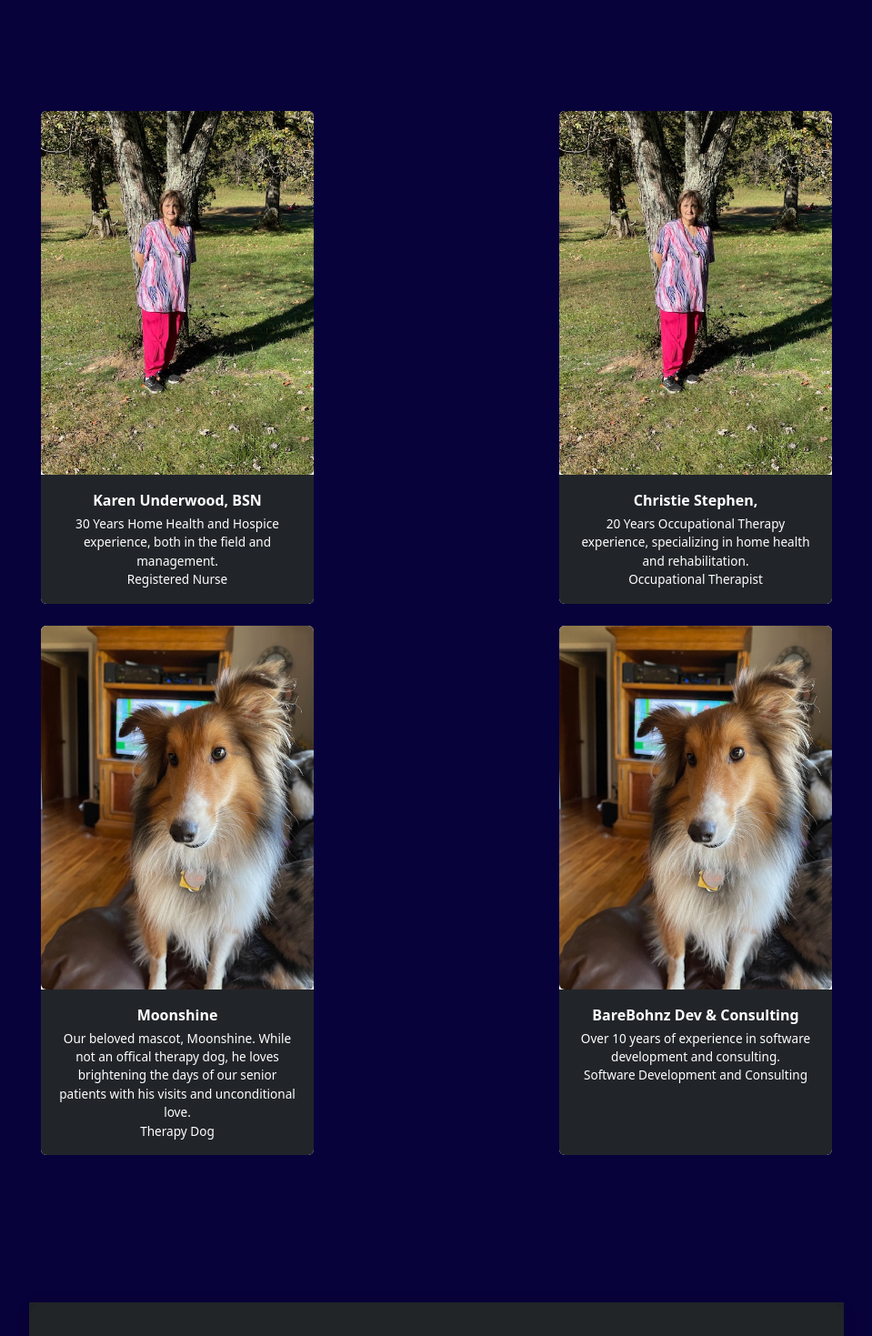
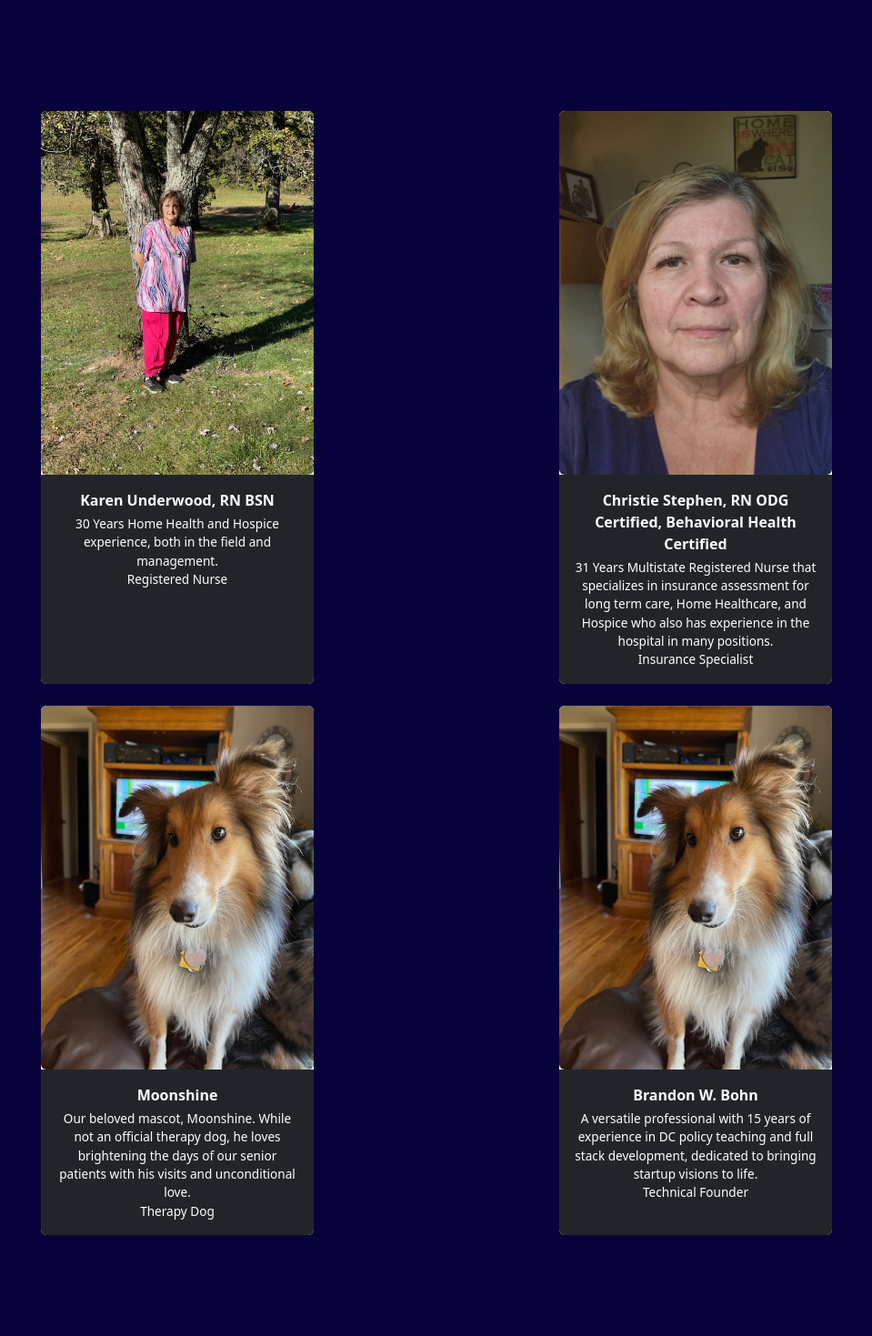
Before and after one commit to brandonbohn/Moonshineconsulting, a React (Create React App) app: page / in a window 1280 px wide. Shown: the part 980-2449 px from the top of the page at 91% size, without its empty margins (160-1119 px from the left). Built offline with nearby package versions, Linux system fonts and the light colour scheme.

Commit message:
founder updates

```diff
--- a/src/App.tsx
+++ b/src/App.tsx
@@ -1,4 +1,4 @@
-import Homepage from './Pages/Homepage.tsx';
+import { Homepage } from './Pages/Homepage.tsx';
 import ContactUs from './Pages/contactus.tsx';
 import Blog from './Pages/mainblog.tsx';
 import Footer from './Utilities/Footer.tsx';
--- a/src/Pages/Homepage.tsx
+++ b/src/Pages/Homepage.tsx
@@ -41,34 +41,32 @@ export const Homepage = () => {
                     {[
                     {
                       id: 1,
-                      name: "Karen Underwood, BSN",
+                      name: "Karen Underwood, RN BSN",
                       image: "./images/Nurse.jpg",
                       experience: "30 Years Home Health and Hospice experience, both in the field and management.",
                       title: "Registered Nurse"
                     },
                     {
                       id: 2,
-                      name: "Christie Stephen,",
-                      image: "./images/Nurse.jpg",
-                      experience: "20 Years Occupational Therapy experience, specializing in home health and rehabilitation.",
-                      title: "Occupational Therapist"
+                      name: "Christie Stephen, RN ODG Certified, Behavioral Health Certified",
+                      image: "./images/Christie.jpg",
+                      experience: "31 Years Multistate Registered Nurse that specializes in insurance assessment for long term care, Home Healthcare, and Hospice who also has experience in the hospital in many positions.",
+                      title: "Insurance Specialist"
                     },
                     {
                       id: 3,
                       name: "Moonshine",
                       image: "./images/moonshine.jpg",
-                      experience: "Our beloved mascot, Moonshine. While not an offical therapy dog, he loves brightening the days of our senior patients with his visits and unconditional love.",
+                      experience: "Our beloved mascot, Moonshine. While not an official therapy dog, he loves brightening the days of our senior patients with his visits and unconditional love.",
                       title: "Therapy Dog"
                     },
                     {
                       id: 4,
-                      name: "BareBohnz Dev & Consulting",
+                      name: "Brandon W. Bohn",
                       image: "./images/moonshine.jpg",
-                      experience: "Over 10 years of experience in software development and consulting.",
-                      title: "Software Development and Consulting"
+                      experience: "A versatile professional with 15 years of experience in DC policy teaching and full stack development, dedicated to bringing startup visions to life.",
+                      title: "Technical Founder"
                     }
-
-
                     ].map((member, idx) => (
                     <div
                       key={member.id}
@@ -91,7 +89,6 @@ export const Homepage = () => {
                         {member.title}
                         </p>
                       </div>
-
                       </div>
                     </div>
                     ))}
--- a/src/Pages/biopage.tsx
+++ b/src/Pages/biopage.tsx
@@ -2,14 +2,14 @@ import React from "react";
 
 function BioPage() {
     return (
-        <div style={{ maxWidth: 800, margin: "40px auto", padding: 24, border: "1px solid #ddd", borderRadius: 8, color: "#fff", background: "#222" }}>
+        <div style={{ maxWidth: 800, margin: "40px auto", padding: 24, border: "1px solid #ddd",  color: "#fff", background: "#222" }}>
             <div style={{ display: "flex", alignItems: "center", marginBottom: 32 }}>
-                <div style={{ width: 120, height: 120, background: "#eee", borderRadius: "50%", marginRight: 32 }} />
+                <div />
                 <div>
                     <h1 style={{ margin: 0, color: "#fff" }}>Our Team</h1>
                     {[
                         {
-                            name: "Karen Underwood Rn BSN",
+                            name: "Karen Underwood RN BSN",
                             title: "CEO & Founder",
                             picture: "./images/nurse.jpg",
                             bioPoints: [
@@ -23,51 +23,28 @@ function BioPage() {
                             ]
                         },
                         {
-                            name: "Ashley ",
-                            title: "OT asistant",
-                            picture: "https://randomuser.me/api/portraits/men/32.jpg",
+                            name: "Christie Stephen RN ODG Certified, Behavioral Health Certified",
+                            title: "Insurance Specialist and Contributor",
+                            picture: "../../images/christie.jpg",
                             bioPoints: [
-                                "Experienced in both frontend and backend development",
-                                "Specializes in Node.js, GraphQL, and microservices",
-                                "Advocate for clean code and best practices",
-                                "Contributor to several open source projects",
-                                "Loves solving complex technical challenges"
+                                "Chris began her career in 1994 in the hospital",
+                                "Staff Nurse: GU, ENT, GYN, Prison ward and intensive care unit for 2 years.",
+                                "Labor and Delivery Nursery RN for 2 years.",
+                                "Field Nurse performing insurance assessments for long term care insurance products, Home Healthcare, and Hospice RN for total 31 years.",
+                                "24 years’ experience in workers compensation, Team leader, and came on board with Gallagher in 2020."
                             ]
                         },
                         {
-                            name: "Christie Stephen",
-                            title: "UI/UX Designer & Developer",
-                            picture: "https://randomuser.me/api/portraits/women/65.jpg",
+                            name: "Moonshine",
+                            title: "Lovable Mascot and Contributor",
+                            picture: "../../images/moonshine.jpg",
                             bioPoints: [
-                                "Blends design and development for seamless user experiences",
-                                "Skilled in Figma, CSS-in-JS, and accessibility standards",
-                                "Focuses on mobile-first and responsive design",
-                                "Enjoys collaborating with cross-functional teams",
-                                "Active in the design systems community"
-                            ]
-                        },
-                        {
-                            name: "David Kim",
-                            title: "DevOps Engineer",
-                            picture: "https://randomuser.me/api/portraits/men/76.jpg",
-                            bioPoints: [
-                                "Expert in CI/CD pipelines and cloud infrastructure",
-                                "Automates deployments and monitors system health",
-                                "Works with AWS, Docker, and Kubernetes",
-                                "Promotes DevOps culture and agile methodologies",
-                                "Enjoys optimizing performance and reliability"
-                            ]
-                        },
-                        {
-                            name: "Emily Chen",
-                            title: "Frontend Developer",
-                            picture: "https://randomuser.me/api/portraits/women/22.jpg",
-                            bioPoints: [
-                                "Specializes in React and TypeScript",
-                                "Focuses on building accessible and performant UIs",
-                                "Enjoys working with design systems and component libraries",
-                                "Active in local tech meetups and workshops",
-                                "Passionate about teaching and documentation"
+                                "Failed therapy dog training, but never lost his cheerful spirit",
+                                "Brings smiles and comfort to seniors every day",
+                                "Expert in tail wags and gentle cuddles",
+                                "Loves visiting care homes and making new friends",
+                                "Always ready for a treat or a belly rub",
+                                "Believes everyone deserves a little joy and companionship"
                             ]
                         }
                     ].map((person, idx) => (
```
Also changed, not shown: public/images/Christie.jpg (added). Lines whose indentation alone changed are shown as unchanged.
